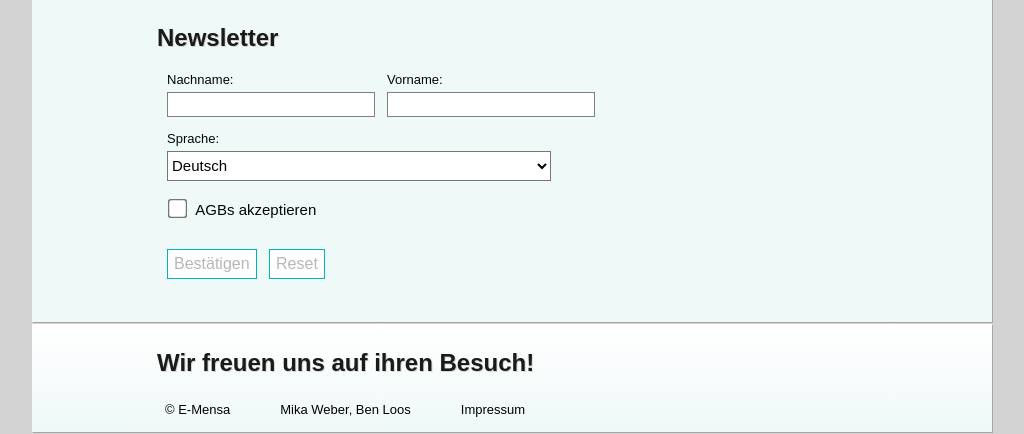
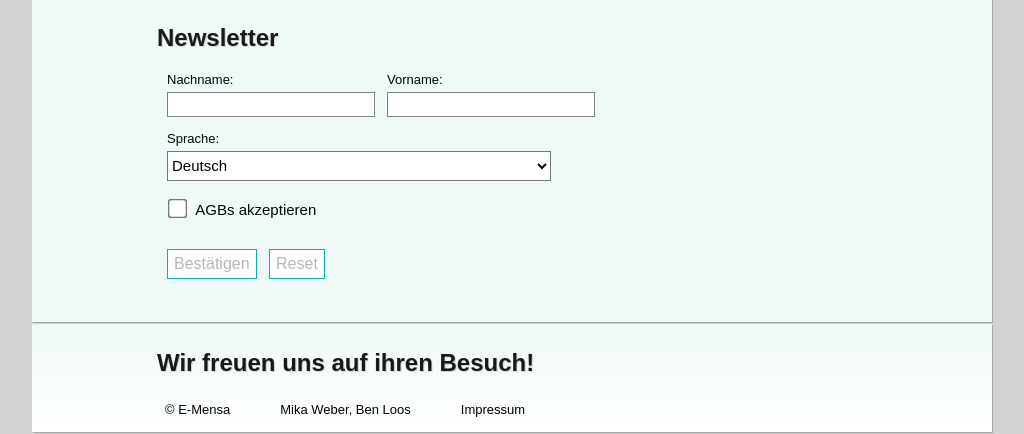
Before and after one commit to miwe01/E-Mensa_Werbeseite, a PHP site: page / in a window 1280 px wide. Shown: the part 2179-2613 px from the top of the page, without its empty margins (128-1152 px from the left). Run offline with PHP 8.4, Linux system fonts and the light colour scheme; some libraries are stand-ins or nearby versions.

Commit message:
Gradient bei footer an der Klammer 180deg -> 0deg geännert

```diff
--- a/werbeseite/index.css
+++ b/werbeseite/index.css
@@ -60,7 +60,7 @@ section, footer{
 
 /* start gradient */
 
-#mensa-section, footer{
+#mensa-section{
   background: rgb(255,255,255);
   background: linear-gradient(180deg, rgba(255,255,255,1) 0%, rgb(239, 249, 248) 100%);
 }
@@ -68,6 +68,12 @@ section, footer{
   background: rgb(239,249,248);
   background: linear-gradient(180deg, rgba(239,249,248,1) 0%, rgba(255,255,255,1) 50%, rgba(239,249,248,1) 100%);
 }
+
+footer{
+  background: rgb(255,255,255);
+  background: linear-gradient(0deg, rgba(255,255,255,1) 0%, rgb(239, 249, 248) 100%);
+}
+
 /* end gradient */
 
 
```
